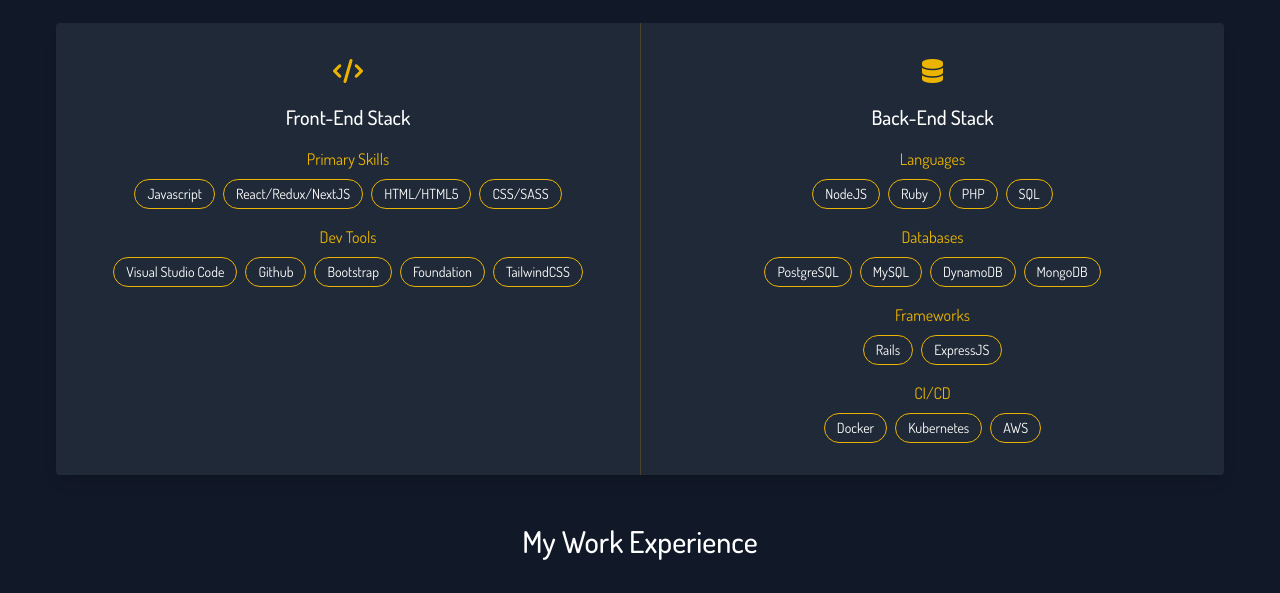
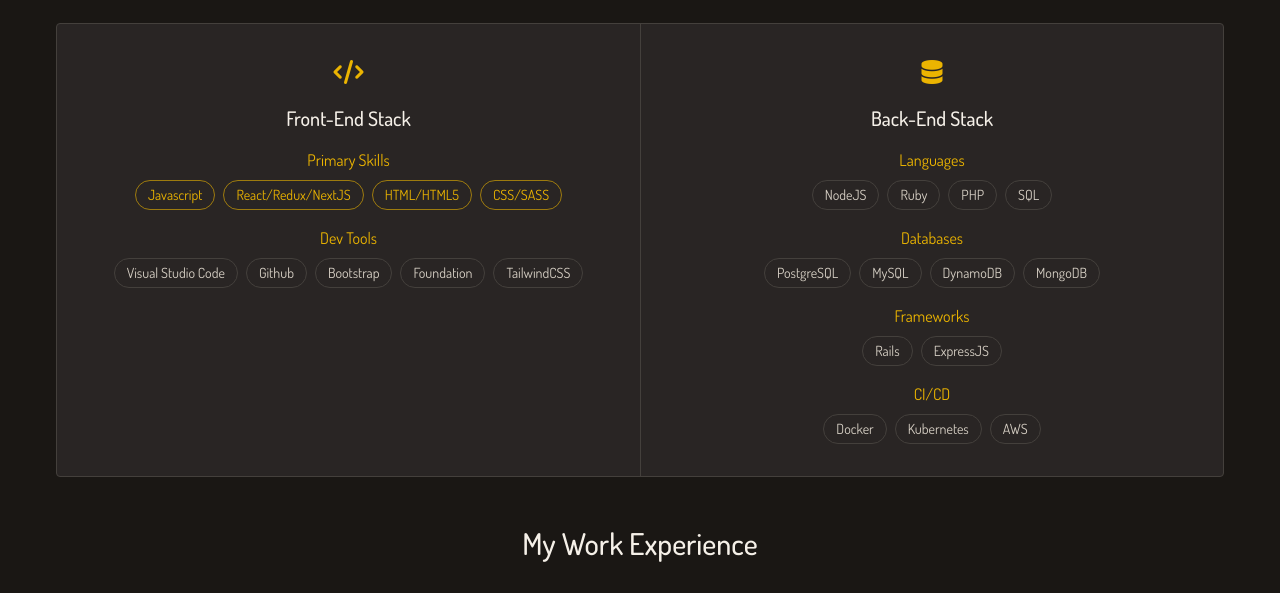
Before and after one commit to thuctonhuyen/th-portfolio, a plain HTML site: page index.html in a window 1280 px wide. Shown: the part 643-1236 px from the top of the page. Drawn offline with nearby package versions, Linux system fonts and the light colour scheme.

Commit message:
chore: improve theme

```diff
--- a/index.html
+++ b/index.html
@@ -25,14 +25,12 @@
       @theme {
         --font-sans: "Dosis", sans-serif;
         --color-primary: #ebb401;
-        --color-dark: #111827;
-        --color-surface: #1f2937;
-        --color-card: #fffdf8;
-        --color-muted: #d1d5db;
-        --color-accent: #8a6308;
-        --color-bg: #faf7f0;
-        --color-ink: #374151;
-        --color-subtle: #6b7280;
+        --color-dark: #1a1714;
+        --color-surface: #292524;
+        --color-card-border: #44403c;
+        --color-heading: #f5f0e8;
+        --color-muted: #d6cfc4;
+        --color-subtle: #a8a29e;
       }
       @layer base {
         :focus-visible {
@@ -52,10 +50,13 @@
       }
       @layer components {
         .pill {
-          @apply inline-block rounded-full border border-primary px-3 py-1 text-sm;
+          @apply inline-block rounded-full border border-card-border px-3 py-1 text-sm text-muted transition-colors hover:border-primary hover:text-primary;
+        }
+        .pill-primary {
+          @apply border-primary/60 text-primary hover:border-primary;
         }
         .section-title {
-          @apply mb-10 text-center text-3xl font-medium text-white;
+          @apply mb-10 text-center text-3xl font-medium text-heading;
         }
         .field-label {
           @apply mb-2 text-primary;
@@ -144,7 +145,7 @@
           <h1 class="mb-3 text-6xl sm:text-7xl font-semibold tracking-widest text-primary">
             THUC HUYEN
           </h1>
-          <h3 class="mb-6 text-xl sm:text-2xl font-medium text-white">
+          <h3 class="mb-6 text-xl sm:text-2xl font-medium text-heading">
             Front-end Developer | Full-stack Developer
           </h3>
           <p class="mb-8 max-w-xl leading-relaxed text-muted">
@@ -168,7 +169,7 @@
       <article class="mt-12 scroll-mt-20" id="skills">
         <h2 class="section-title">Skills</h2>
         <div
-          class="flex flex-col sm:flex-row sm:mx-10 md:mx-14 bg-surface text-white rounded sm:shadow-lg"
+          class="flex flex-col sm:flex-row sm:mx-10 md:mx-14 bg-surface text-heading rounded border border-card-border"
         >
           <div class="w-full sm:w-1/2 p-6 sm:p-8">
             <div class="text-center">
@@ -179,10 +180,10 @@
               <div class="mt-4">
                 <div class="field-label">Primary Skills</div>
                 <div class="flex flex-wrap justify-center gap-2">
-                  <span class="pill">Javascript</span>
-                  <span class="pill">React/Redux/NextJS</span>
-                  <span class="pill">HTML/HTML5</span>
-                  <span class="pill">CSS/SASS</span>
+                  <span class="pill pill-primary">Javascript</span>
+                  <span class="pill pill-primary">React/Redux/NextJS</span>
+                  <span class="pill pill-primary">HTML/HTML5</span>
+                  <span class="pill pill-primary">CSS/SASS</span>
                 </div>
               </div>
               <div class="mt-4">
@@ -198,7 +199,7 @@
             </div>
           </div>
 
-          <div class="w-full sm:w-1/2 p-6 sm:p-8 sm:border-l sm:border-primary/20">
+          <div class="w-full sm:w-1/2 p-6 sm:p-8 sm:border-l sm:border-card-border">
             <div class="text-center">
               <div class="mb-4 text-primary text-2xl">
                 <i class="fas fa-database"></i>
```
